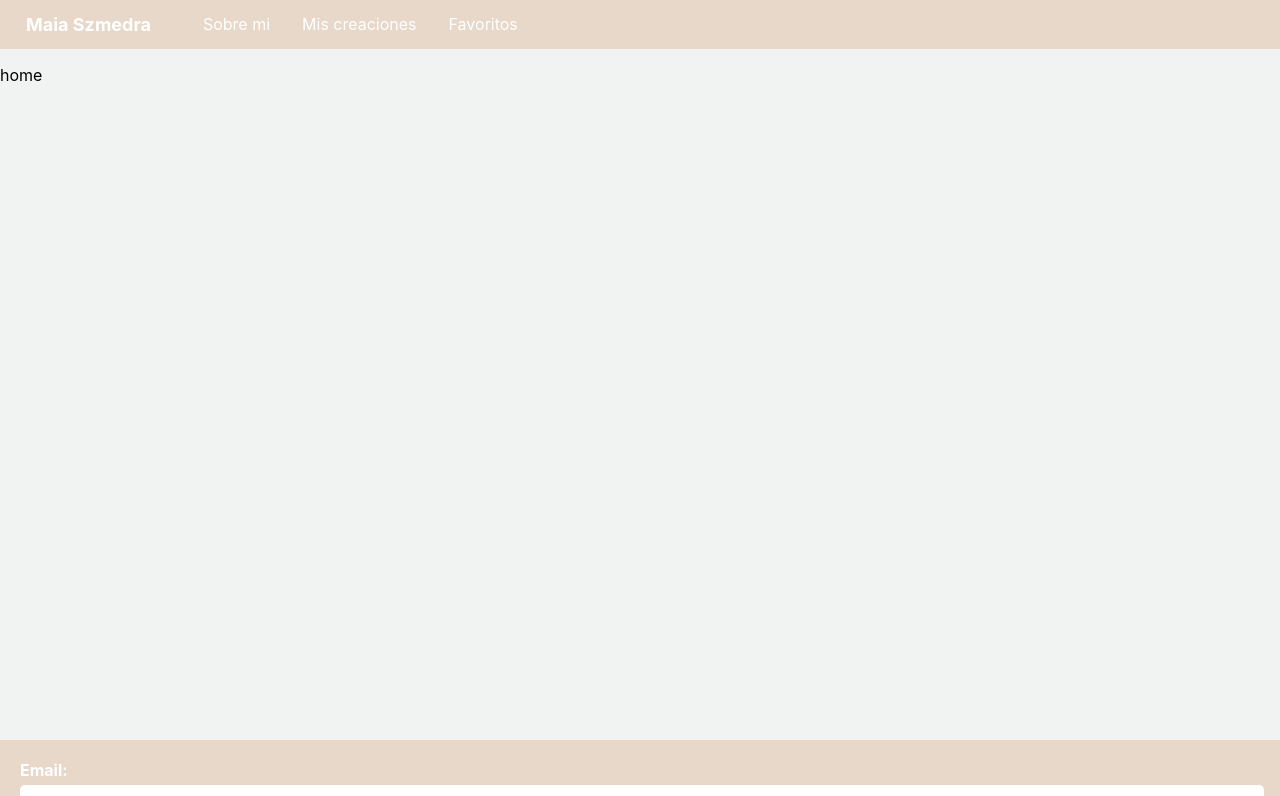
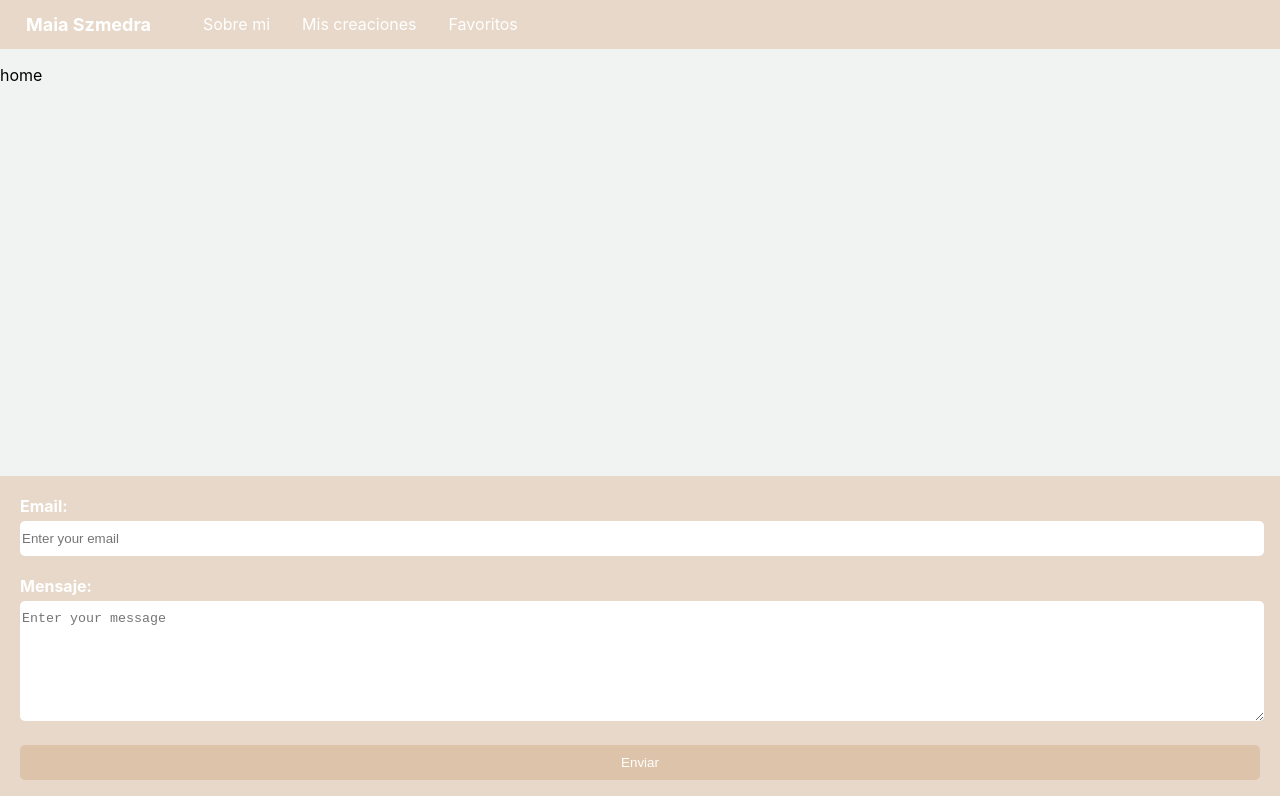
Before and after one commit to maiaszmedra/TP10-Porfolio, a React (Create React App) app: page / in a window 1280 px wide. Shown: the top 796 px of the page. Built offline with nearby package versions, Linux system fonts and the light colour scheme.

Commit message:
lento pero seguro

```diff
--- a/src/index.css
+++ b/src/index.css
@@ -81,14 +81,15 @@ ul{
   margin-left: 10px;
 }
 
+
 footer{
-  position:absolute;
   bottom:0;
   width:100%;
-  height:60px;
   background-color: #E7D8C9;
   color: white;
   text-align: center;
+  position: fixed;
+  left: 0;
 }
 
 ul li{
```
Also changed, not shown: 1 other file (tests, documents, lock files or other folders).
